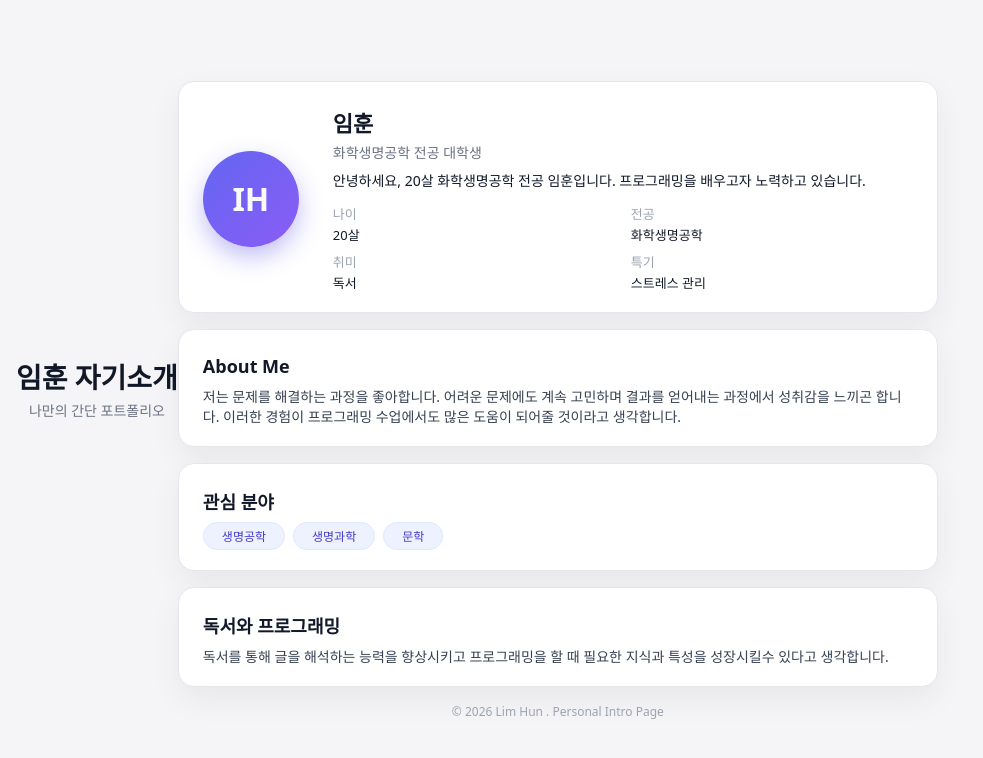
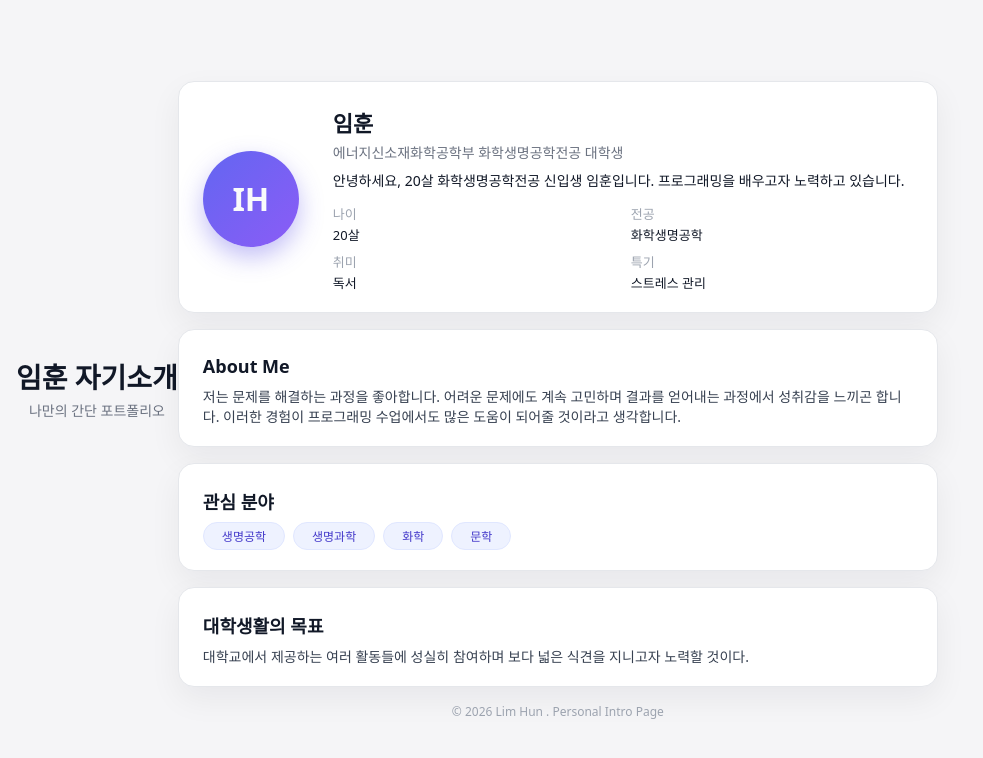
Before and after one commit to limhun-southkorea/limhun-southkorea.github.io, a plain HTML site: page index.html in a window 1280 px wide. Shown: the whole page, without its empty margins (0-983 px from the left). Drawn offline with Linux system fonts and the light colour scheme.

Commit message:
index.html

```diff
--- a/index.html
+++ b/index.html
@@ -21,9 +21,9 @@
                 </div>
                 <div class="profile-right">
                     <h2>임훈</h2>
-                    <p class="profile-role">화학생명공학 전공 대학생</p>
+                    <p class="profile-role">에너지신소재화학공학부 화학생명공학전공 대학생</p>
                     <p class="profile-summary">
-                        안녕하세요, 20살 화학생명공학 전공 임훈입니다.
+                        안녕하세요, 20살 화학생명공학전공 신입생 임훈입니다.
                         프로그래밍을 배우고자 노력하고 있습니다.
                     </p>
 
@@ -62,14 +62,15 @@
                 <ul class="tag-list">
                     <li class="tag">생명공학</li>
                     <li class="tag">생명과학</li>
+                    <li class="tag">화학</li>
                     <li class="tag">문학</li>
                 </ul>
             </section>
 
             <section class="section-card">
-                <h3>독서와 프로그래밍</h3>
+                <h3>대학생활의 목표</h3>
                 <p>
-                    독서를 통해 글을 해석하는 능력을 향상시키고 프로그래밍을 할 때 필요한 지식과 특성을 성장시킬수 있다고 생각합니다.
+                    대학교에서 제공하는 여러 활동들에 성실히 참여하며 보다 넓은 식견을 지니고자 노력할 것이다.
                 </p>
             </section>
 
```
